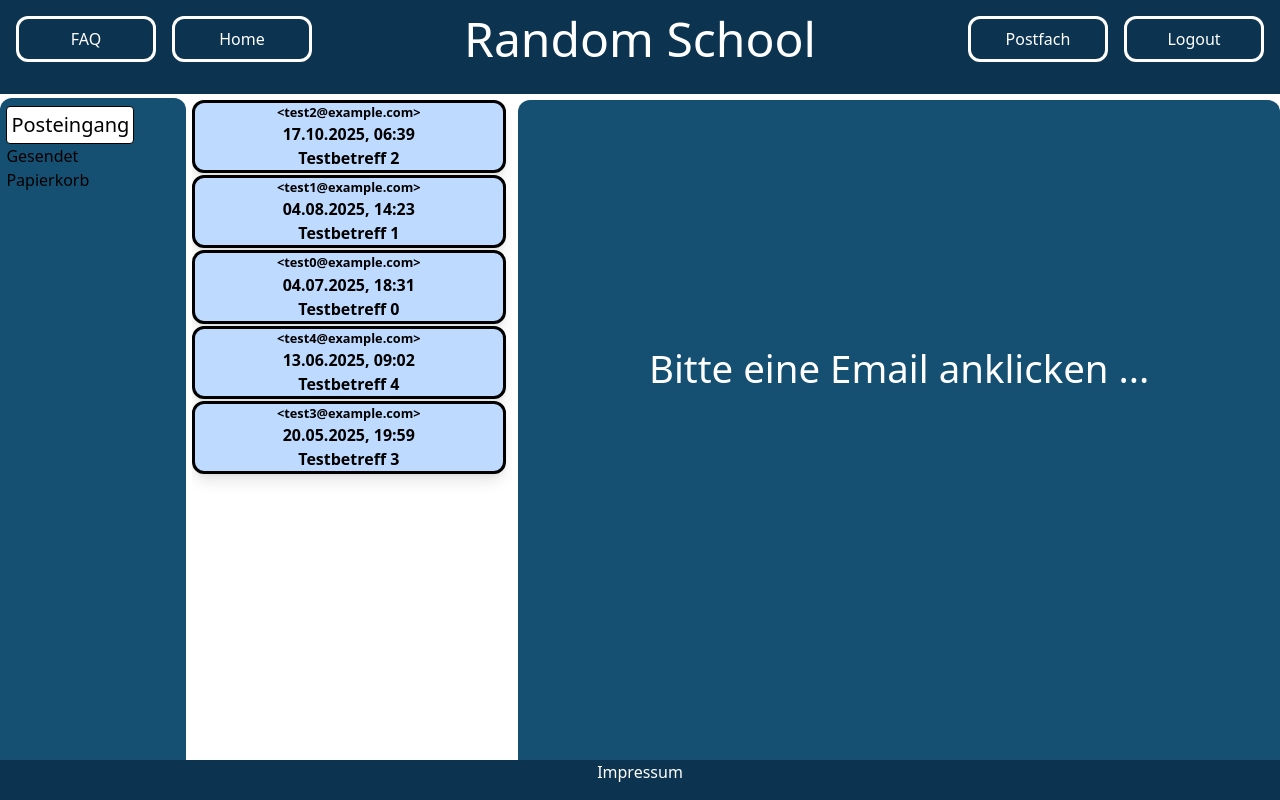
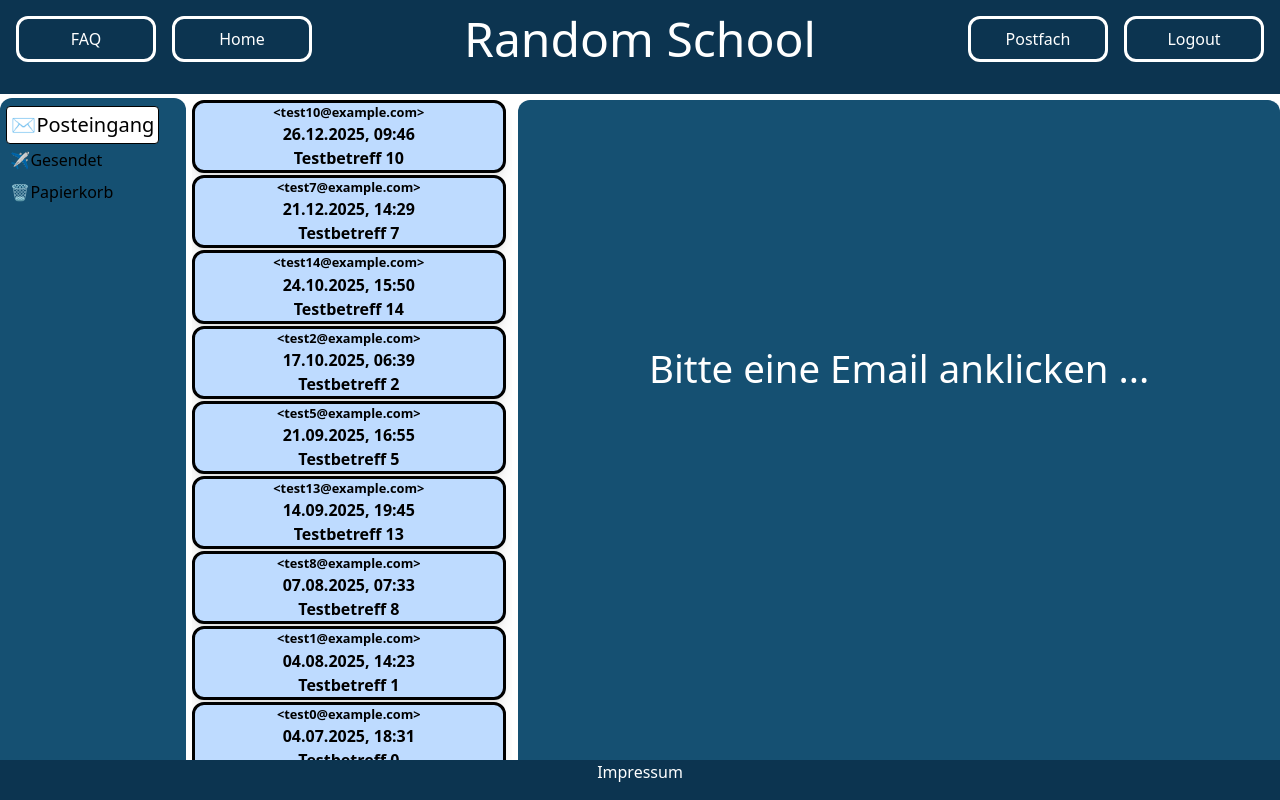
Before and after one commit to skr4ll/learning-platform, a React (Vite) app: page /postfach in a window 1280 px wide. Built offline with nearby package versions, Linux system fonts and the light colour scheme.

Commit message:
fix folder rendering; change folder design; add folder accordion; refactor some code

```diff
--- a/data.js
+++ b/data.js
@@ -79,7 +79,7 @@ const messages = [
     tristique tempus. Curabitur rhoncus gravida libero, quis aliquam erat facilisis at. Etiam tincidunt lorem vitae rhoncus semper.`
   ];
 
-  export const emails = Array.from({ length: 5 }, (_, i) => ({
+  export const emails = Array.from({ length: 15 }, (_, i) => ({
     id: i,
     from: `test${i}@example.com`,
     to:"user@learning-platform.de",
@@ -105,6 +105,7 @@ export class Folder {
       this.parent_id = parent_id;
       this.folder_name = folder_name;
       this.clicked = false;
+      this.expanded = false;
   }
 }
 // Konstruktor für Email Objekte
--- a/src/components/email/ContainerEmails.jsx
+++ b/src/components/email/ContainerEmails.jsx
@@ -56,7 +56,7 @@ const ContainerEmails = ({folder_emails, all_folders, handleChange}) => {
             <div className="h-[85vh] overflow-auto ml-[0.5vw] w:-[25vw] lg:w-[25vw]">
                 {folder_emails.map((email) => (
                     <div onClick={() => {handleClick(email)}} onContextMenu={(event) => handleContext(event, email)}  key={email.id}>
-                        <Email {...email} />
+                        <Email {...email}/>
                     </div>
                 ))}
                 {folder_emails.length === 0 && <div className="text-red-600">Keine Mails vorhanden</div>}
--- a/src/components/email/ContainerFolders.jsx
+++ b/src/components/email/ContainerFolders.jsx
@@ -5,23 +5,26 @@ import ContextMenu from "./ContextMenu";
 import { useEffect } from "react";
 
 const ContainerFolders = () => {
+
     const [folders, setFolders] = useState([
-        { id: -1, parent_id: null, folder_name: "root", clicked: false },
-        { id: 0, parent_id: -1, folder_name: "Posteingang", clicked: false },
-        { id: 1, parent_id: -1, folder_name: "Gesendet", clicked: false },
-        { id: 2, parent_id: -1, folder_name: "Papierkorb", clicked: false },
+        { id: -1, parent_id: null, folder_name: "root", clicked: false, expanded: false },
+        { id: 0, parent_id: -1, folder_name: "Posteingang", clicked: false, expanded: false },
+        { id: 1, parent_id: -1, folder_name: "Gesendet", clicked: false, expanded: false },
+        { id: 2, parent_id: -1, folder_name: "Papierkorb", clicked: false, expanded: false },
     ]);
+
+    const folders_without_root = folders.filter(f => f.id !== -1);
     const [all_emails, setAll_emails] = useState(emails);
     const [curr_folder, setCurr_folder] = useState(folders[1]);
     const [context_menu, setContext_menu] = useState(null);
     const [folder_emails, setFolder_emails] = useState([]);
+    const [is_open, setIs_open] = useState(true);
+    let context_caller = {};
 
     useEffect(() => {
         setFolder_emails(all_emails.filter(email => email.folder_id === curr_folder.id).sort((a, b) => b.datetime - a.datetime));
     }, [curr_folder, all_emails]);
 
-    // const folder_emails = emails.filter(email => email.folder_id === curr_folder.id).sort((a, b) => b.datetime - a.datetime);
-    const folders_without_root = folders.filter(f => f.id !== -1);
     const handleChange = () => {
         setFolder_emails(emails.filter(email => email.folder_id === curr_folder.id).sort((a, b) => b.datetime - a.datetime));
     };
@@ -31,21 +34,33 @@ const ContainerFolders = () => {
     const selectFolder = (folder) => {
         curr_folder.clicked = false;
         setCurr_folder(folder);
-        folder_emails.forEach(e => e.clicked = false);
         setFolder_emails(emails.filter(email => email.folder_id === curr_folder.id).sort((a, b) => b.datetime - a.datetime));
+    }
+
+    const handleAccordionExpand = (pfolder, cf) => {
+        pfolder.expanded = true;
+        setIs_open(!is_open);
+        selectFolder(cf);
+    }
+
+    const handleAccordionCollapse = (pfolder) => {
+        pfolder.expanded = false;
+        setIs_open(!is_open);
+        selectFolder(pfolder);
     }
 
     const getButtonClass = (folder) => {
         if (folder.clicked) {
             return "flex cursor-pointer bg-white text-[3vw] ml-[0.5vw] p-[0.5vh] border-1 rounded lg:text-xl";
         } else {
-            return "flex cursor-pointer hover:text-blue-50 text-[3vw] ml-[0.5vw] lg:text-base";
+            return "flex cursor-pointer hover:text-blue-50 text-[3vw] ml-[0.5vw] p-[0.5vh] lg:text-base";
         }
     };
 
     // Kontextmenü handler Funkktionen
     const handleContext = (event, calling_folder) => {
         event.preventDefault();
+        context_caller = calling_folder;
         if (calling_folder.id > 1 || calling_folder.id === -1){
             setContext_menu({
                 visible: true,
@@ -53,29 +68,30 @@ const ContainerFolders = () => {
                 y: event.pageY,
                 type: "folder",
                 called_by: calling_folder,
-                onDelete: (to_delete_folder) => deleteFolder(to_delete_folder),
-                onAdd: (to_add_folder_name, calling_id) => addFolder(to_add_folder_name, calling_id),
+                onDelete: () => deleteFolder(),
+                onAdd: (to_add_folder_name) => addFolder(to_add_folder_name),
             })
         }
     }
 
-    const addFolder = (to_add_folder_name, pfid) => {
-        const folder_to_add = new Folder(pfid, to_add_folder_name);
+    const addFolder = (to_add_folder_name) => {
+        setContext_menu(null);
+        const folder_to_add = new Folder(context_caller.id, to_add_folder_name);
         setFolders([...folders, folder_to_add]);
         selectFolder(folder_to_add);
-        setContext_menu(null);
+
     }
 
-    const deleteFolder = (to_delete_folder) => {
+    const deleteFolder = () => {
         // Case: Papierkorb (Hier wird nicht der Ordner gelöscht, sondern nur der Papierkorb geleert)
         // Dies ist die einzige Aktion bei der Mails wirklich gelöscht werden, sonst wird nur deren Ordner ID auf 2 gesetzt.
-        if (to_delete_folder.id === 2) {
-            setAll_emails(prevEmails => prevEmails.filter(email => email.folder_id !== 2));
+        if (context_caller.id === 2) {
+            setAll_emails(prev => prev.filter(email => email.folder_id !== 2));
         }
         // Case: Parent ist root (Alle mails werden in Posteingang (PE) verschoben und alle child Ordner gelöscht (Mails auch in PE))
-        else if (to_delete_folder.parent_id === -1){
-            let child_folders = folders.filter(f => f.parent_id === to_delete_folder.id);
-            let fids_to_check = [to_delete_folder.id, ...child_folders.map(cf => cf.id)];
+        else if (context_caller.parent_id === -1){
+            let child_folders = folders.filter(f => f.parent_id === context_caller.id);
+            let fids_to_check = [context_caller.id, ...child_folders.map(cf => cf.id)];
             emails.forEach (e => {
                 if (fids_to_check.includes(e.folder_id)){
                     e.folder_id = 0;
@@ -86,11 +102,11 @@ const ContainerFolders = () => {
         // Case: Else = Der Ordner ist ein Unterordner (Alle mails werden in Parentordner verschoben)
         else {
             emails.forEach (e => {
-                if (e.folder_id === to_delete_folder.id){
-                    e.folder_id = to_delete_folder.parent_id;
+                if (e.folder_id === context_caller.id){
+                    e.folder_id = context_caller.parent_id;
                 }
             });
-            setFolders(folders.filter(f => f.id !== to_delete_folder.id));
+            setFolders(folders.filter(f => f.id !== context_caller.id));
         }
         setContext_menu(null);
     };
@@ -99,36 +115,54 @@ const ContainerFolders = () => {
     const mapFolders = () => {
         return folders_without_root.map((folder) => {
             let child_folders = folders_without_root.filter(cf => folder.id === cf.parent_id);
-            if (child_folders.length === 0) {
+
+            // Der Ornder ist Child von root und HAT KEINE Children
+            if (child_folders.length === 0 && folder.parent_id === -1) {
                 return (
                     <button onClick={() => selectFolder(folder)} key={folder.id}
                             onContextMenu={(event) => handleContext(event, folder)} className={getButtonClass(folder)}
                     >
-                        {folder.parent_id === -1 && folder.folder_name}
+                       {folder.id === 0 && "✉" + folder.folder_name}
+                       {folder.id === 1 && "✈" + folder.folder_name}
+                       {folder.id === 2 && "🗑" + folder.folder_name}
+                       {folder.id > 2 && "⮞" + folder.folder_name}
                     </button>
                 );
             }
-            else if (child_folders.length > 0 && folder.parent_id === -1) {
+
+            // Der Ordner ist Child von root und HAT Children
+            if (child_folders.length > 0 && folder.parent_id === -1) {
                 return (
                     <div key={folder.id}>
-                        <button onClick={() => selectFolder(folder)} onContextMenu={(event) => handleContext(event, folder)}
+                        <div className="flex">
+                            <button
+                                onClick={() => selectFolder(folder)}
+                                onContextMenu={(event) => handleContext(event, folder)}
                                 className={getButtonClass(folder)}
                             >
-                            {folder.folder_name}
+                                ➤ {folder.folder_name}
                             </button>
-                        <div className="ml-4">
-                            {child_folders.map((child) =>(
-                                <button key={child.id} onClick={() => selectFolder(child)}
-                                        onContextMenu={(event) => handleContext(event, child)} className={getButtonClass(child)}
+                            {folder.expanded ? <div className="m-1 text-[3vh] text-orange-400 hover:text-gray-500" onClick={() => handleAccordionCollapse(folder)}>⮝</div> :
+                                        <div className="ml-1 text-[3vh] text-orange-400 hover:text-gray-500" onClick={() => handleAccordionExpand(folder, child_folders[0])}>⮟</div>}
+                            </div>
+                        {folder.expanded && (
+                            <div className="ml-5">
+                                {child_folders.map((child) => (
+                                    <button
+                                        key={child.id}
+                                        onClick={() => selectFolder(child)}
+                                        onContextMenu={(event) => handleContext(event, child)}
+                                        className={getButtonClass(child)}
                                     >
-                                    └ {child.folder_name}
+                                        ⇨ {child.folder_name}
                                     </button>
                                 ))}
                             </div>
+                        )}
                     </div>
-                    );
+                );      0
             }
-            return null;
+            // return null;
         });
     };
 
--- a/src/components/email/ContextMenu.jsx
+++ b/src/components/email/ContextMenu.jsx
@@ -2,26 +2,24 @@ import { useState } from "react";
 
 const ContextMenu = (props) => {
     let add_name = "";
-    let add_fid = props.called_by.id;
+    const [show_add_field, setShow_add_field] = useState(false);
+    const [show_folders, setShow_folders] = useState(false);
 
     // Submit neuen Ordner
     const handleSubmit = (e) => {
         e.preventDefault();
         const formData = new FormData(e.target);
         add_name = formData.get("folder_name");
-        console.log(add_fid);
         if(add_name){
-            props.onAdd(add_name, add_fid);
+            props.onAdd(add_name);
         }
       };
 
-    const [show_add_field, setShow_add_field] = useState(false);
-    const [show_folders, setShow_folders] = useState(false);
     const mapCurrFolders = () => {
         return (
             <ul>
                 {props.curr_folders.filter(f => f.id !== 2 && f.id !== 1).map((f) => (
-                    <li className="p-1 bg-uzk-light hover:bg-green-500 cursor-pointer" onClick={ () => props.onMove(props.called_by, f)}>{f.folder_name}</li>
+                    <li className="p-1 bg-uzk-light hover:bg-green-500 cursor-pointer" key={f.id} onClick={ () => props.onMove(props.called_by, f)}>{f.folder_name}</li>
                 ))}
             </ul>
         );
```
Lines whose indentation alone changed are shown as unchanged.
